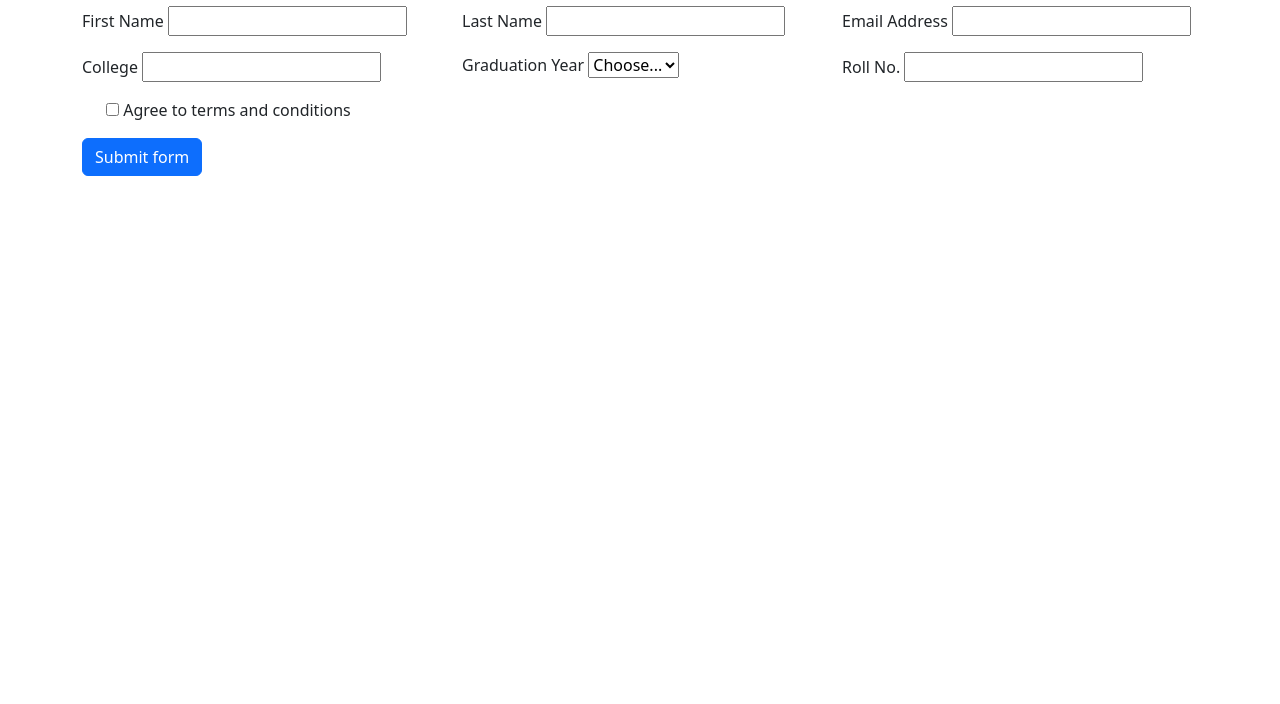
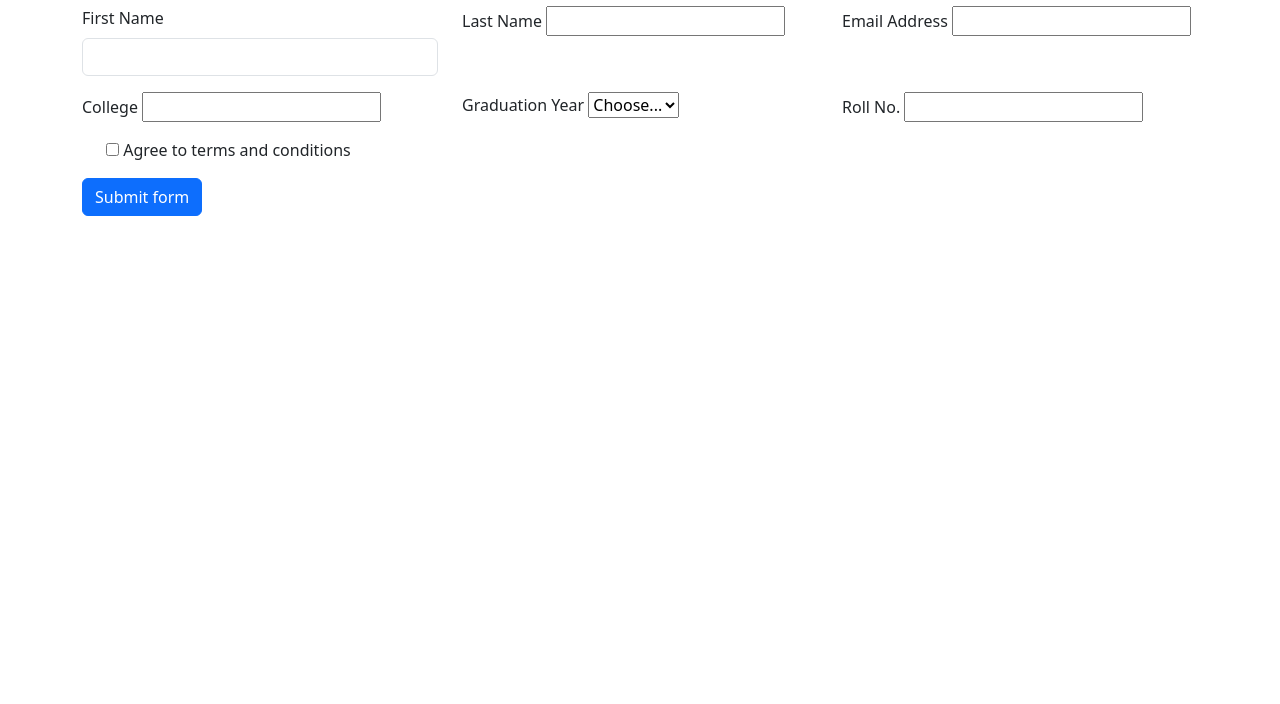
Before and after one commit to acciojob/bootstrap-form-easy-aadya909, a website: page main.html in a window 1280 px wide. Shown: the part 96-800 px from the top of the page. Drawn offline with nearby package versions, Linux system fonts and the light colour scheme.

Commit message:
created a submission

```diff
--- a/main.html
+++ b/main.html
@@ -14,8 +14,8 @@
 
       <div class="row mb-3">
         <div class="col-md-4">
-          <label for="first-name-input" class="first-name-input">First Name</label>
-          <input type="text" class="first-name-input" id="first-name-input" required>
+          <label for="first-name-input" class="form-label">First Name</label>
+          <input type="text" class="form-control" id="first-name-input" required>
           <div class="invalid-feedback">First name required!</div>
         </div>
         <div class="col-md-4">
```
